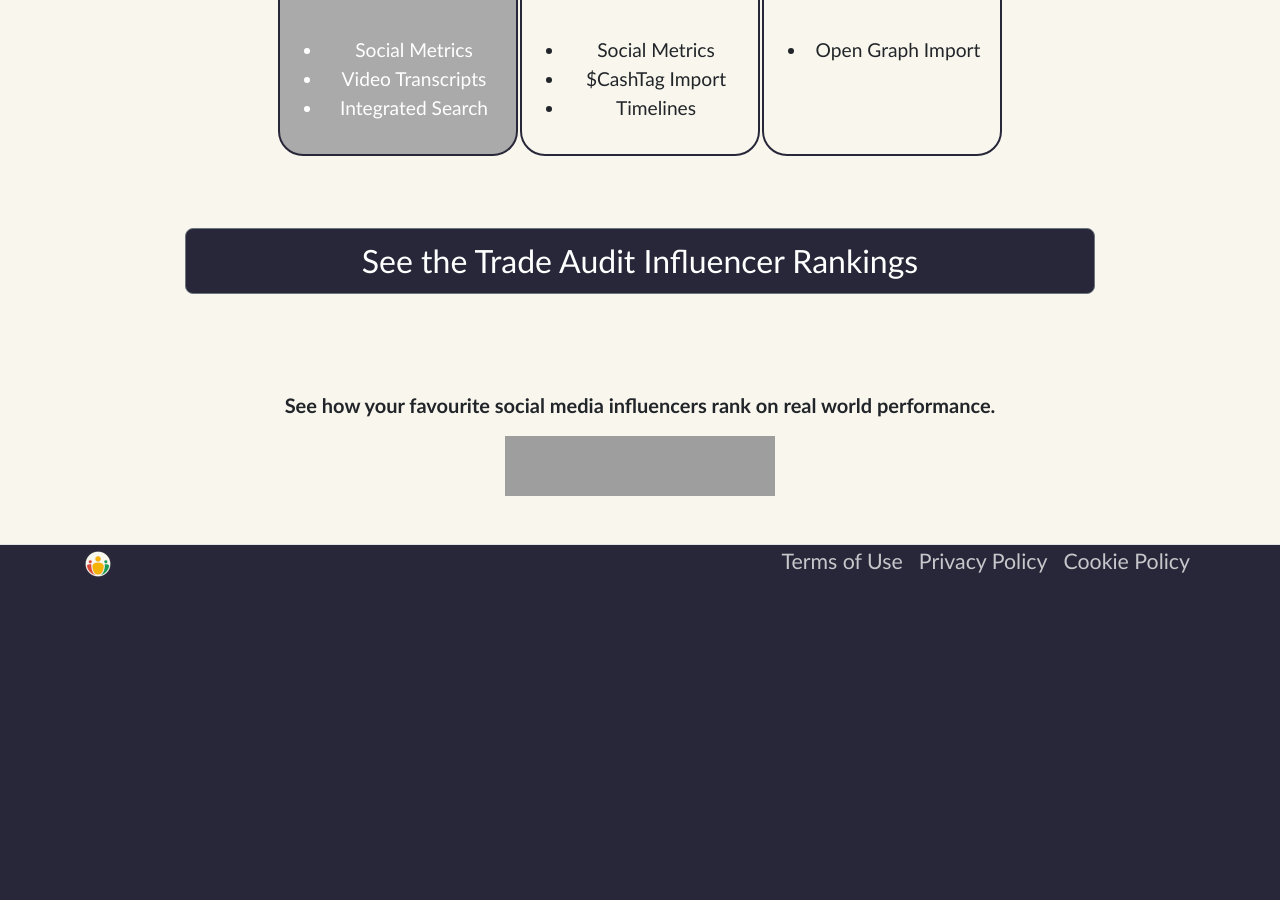
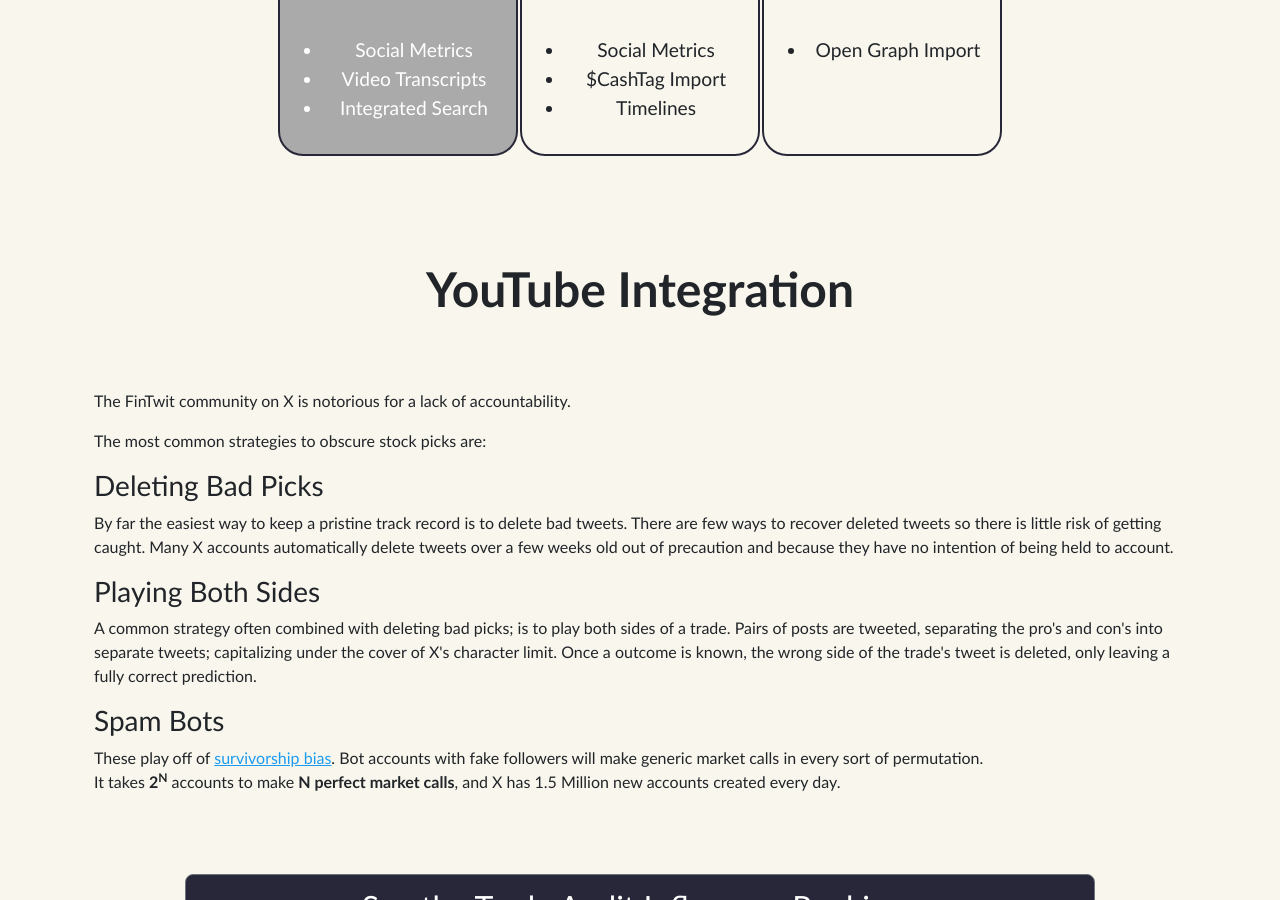
Before and after one commit to stevenrskelton/tradeaudit.app, a Jekyll site: the page built from import/youtube.html, in a window 1280 px wide and 900 px high, scrolled down 653 px. Built offline with Jekyll 4.4.1, drawn with Linux system fonts in a browser that asks for light colours; before the commit the page ends 1234 px from its top, so only the background shows below that; grey boxes are pictures that could not be loaded.

Commit message:
integrations

```diff
--- a/import/youtube.html
+++ b/import/youtube.html
@@ -10,6 +10,36 @@
 
 {% include integrations.html selected="youtube" %}
 
+<h2 class="display-5 fw-bold mb-4 mt-5 text-center">YouTube Integration</h2>
+
+<div class="mt-5 mb-5">
+    <p>
+        The <span style="text-decoration:italic">FinTwit</span> community on X is notorious for a lack of accountability.
+    </p>
+    <p>
+        The most common strategies to obscure stock picks are:
+    </p>
+    <h3>Deleting Bad Picks</h3>
+    <p>
+        By far the easiest way to keep a pristine track record is to delete bad tweets.  There are few ways to recover deleted tweets
+        so there is little risk of getting caught.  Many X accounts automatically delete tweets over a few weeks old out of
+        precaution and because they have no intention of being held to account.
+    </p>
+    <h3>Playing Both Sides</h3>
+    <p>
+        A common strategy often combined with <span>deleting bad picks</span>; is to play both sides of a trade. Pairs of posts are
+        tweeted, separating the pro's and con's into separate tweets; capitalizing under the cover of X's character limit.
+        Once a outcome is known, the wrong side of the trade's tweet is deleted, only leaving a fully correct prediction.
+    </p>
+    <h3>Spam Bots</h3>
+    <p>
+        These play off of <a href="https://en.wikipedia.org/wiki/Survivorship_bias" target="_blank">survivorship bias</a>. Bot accounts
+        with fake followers will make generic market calls in every sort of permutation.<br>
+        It takes <span style="font-weight:bold">2<sup>N</sup></span> accounts to make <span style="font-weight:bold">N perfect market calls</span>,
+        and X has 1.5 Million new accounts created every day.
+    </p>
+</div>
+
 {% include influencerlink.html %}
 
 {% include appstorelink.html %}
```
Also changed, not shown: import/x.html (+10 -6 lines).
